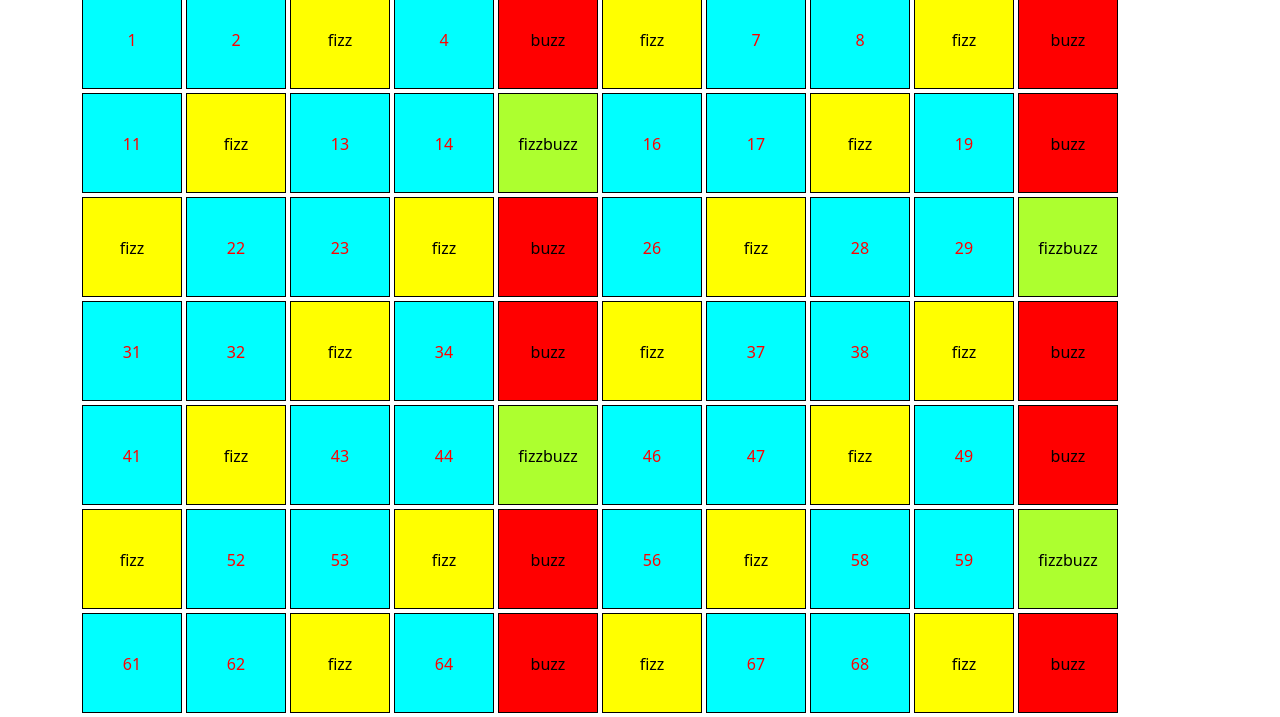
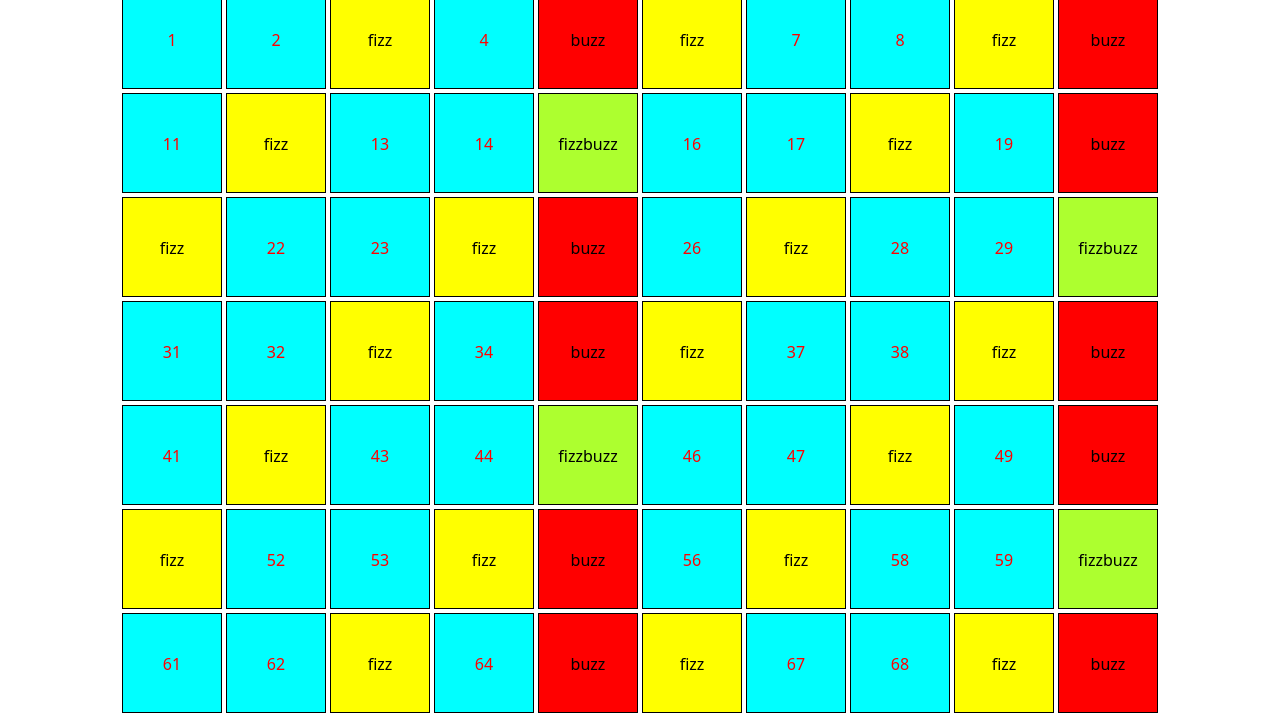
Before and after one commit to NicolaTeora/js-fizzbuzz, a plain HTML site: page index.html in a window 1280 px wide. Shown: the part 67-784 px from the top of the page. Drawn offline with nearby package versions, Linux system fonts and the light colour scheme.

```diff
--- a/index.html
+++ b/index.html
@@ -21,7 +21,7 @@
     <div class="container text-center">
         <h1>FizzBuzzDOM</h1>
             <div class="row">
-                <div id="box" class="col d-flex flex-wrap  gap-1 ">
+                <div id="box" class="col d-flex flex-wrap justify-content-center gap-1 ">
 
                 </div>
             </div>
```
Also changed, not shown: 2 other files.
